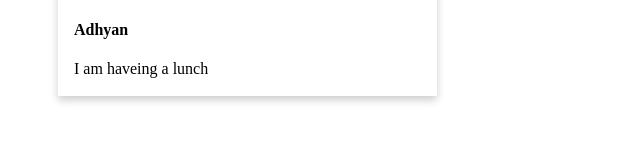
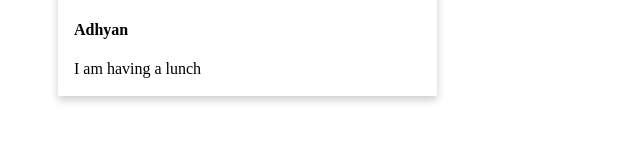
Before and after one commit to isseys/adhu, a plain HTML site: page index.html in a window 1280 px wide. Shown: the part 699-840 px from the top of the page, 0-640 px from the left. Drawn offline with Linux system fonts and the light colour scheme.

Commit message:
spelling changed having

```diff
--- a/index.html
+++ b/index.html
@@ -46,7 +46,7 @@
         <div class="container">
 
             <h4 class="first">Adhyan</h4>
-            <p>I am haveing a lunch</p>
+            <p>I am having a lunch</p>
         </div>
 
     </div>
```
